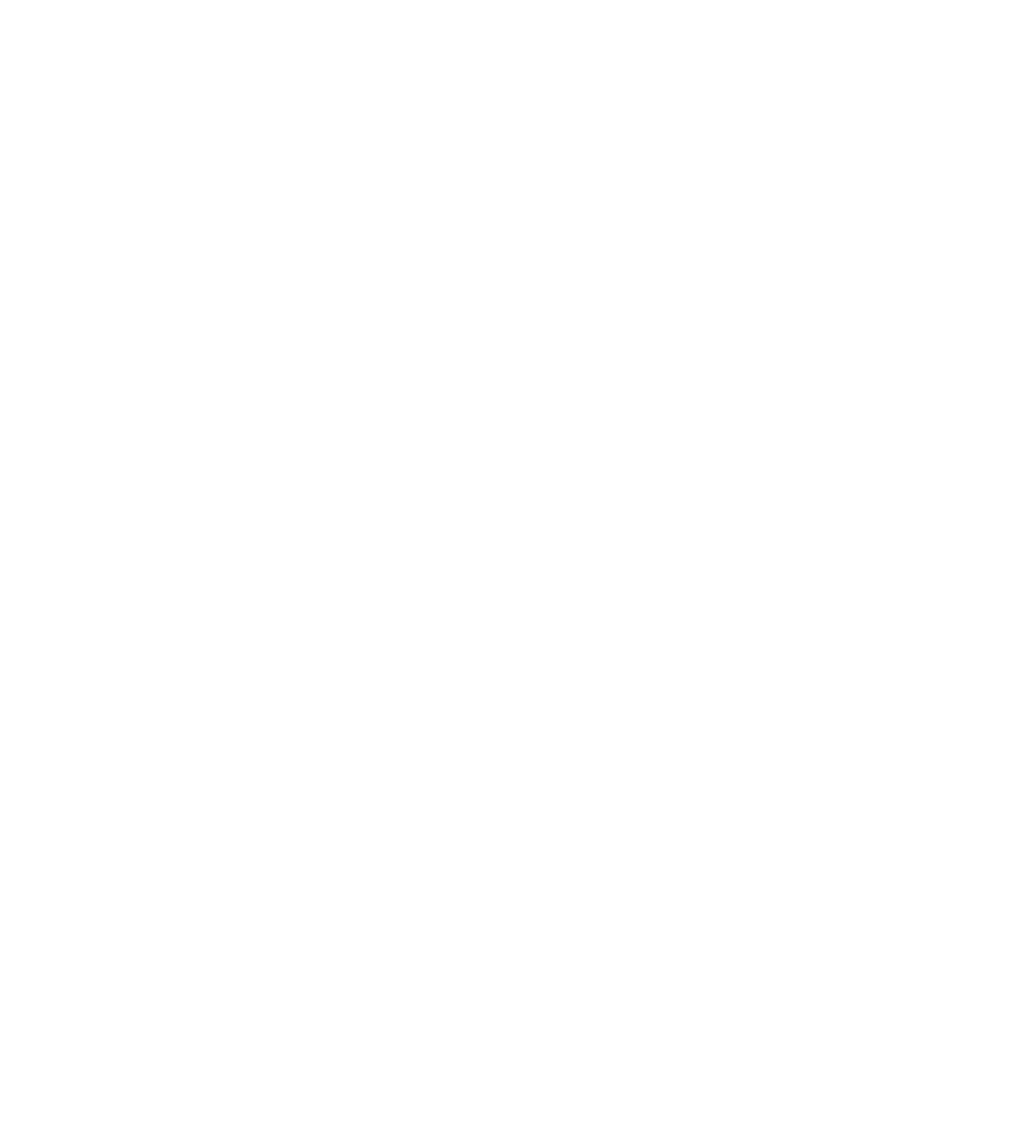
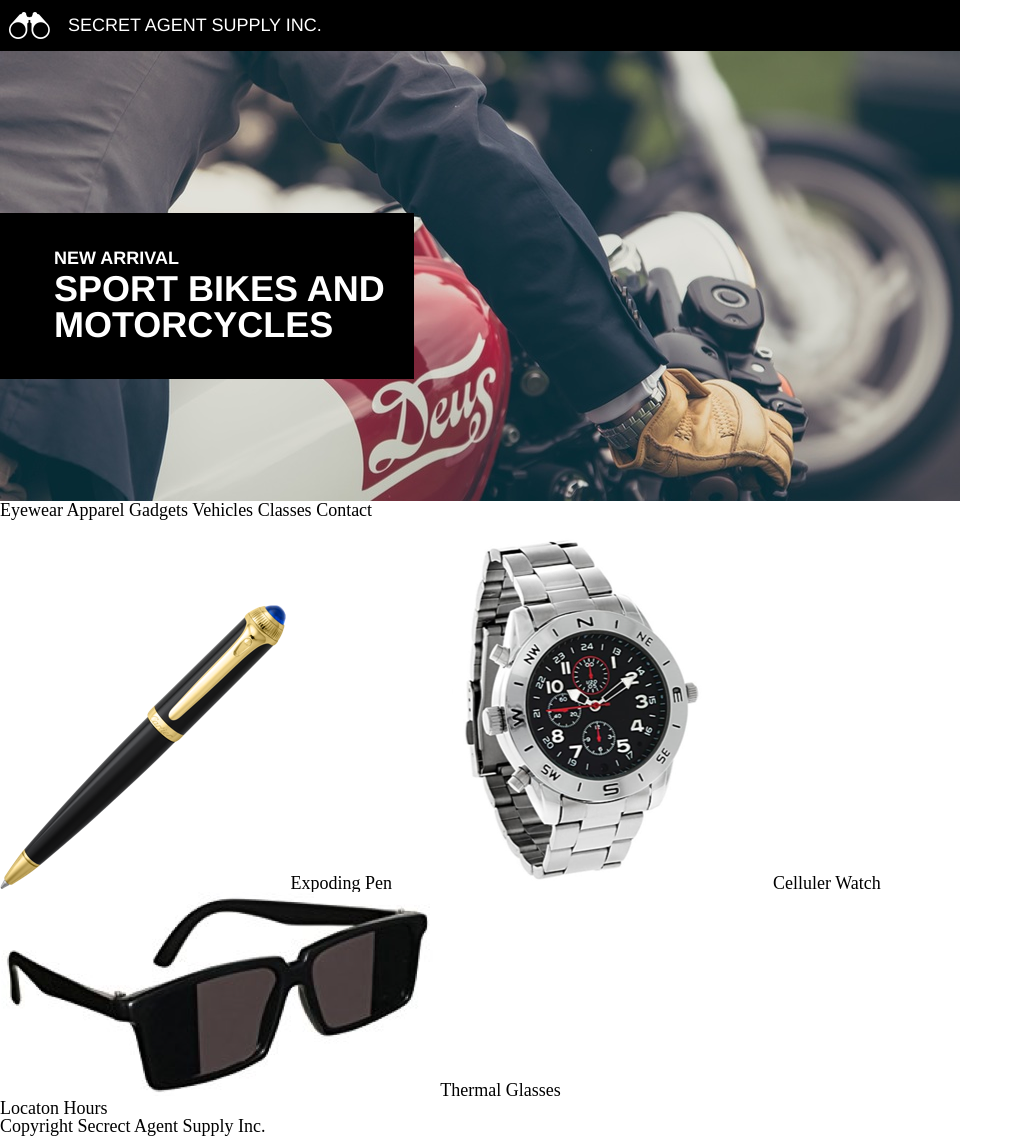
Before and after one commit to SeamusJM/secretAgentSupply, a plain HTML site: page index.html in a window 1280 px wide. Shown: the whole page, without its empty margins (0-1023 px from the left). Before the commit the page ends 800 px from the top, so only its background shows below. Drawn offline with Linux system fonts and the light colour scheme; files that its build step writes are made by us from their sources.

Commit message:
logo and banner done

```diff
--- a/index.html
+++ b/index.html
@@ -2,10 +2,48 @@
 <html>
   <head>
     <title>SecretAgentSupply</title>
-    <link rel="stylesheet" href="./resourses/css/reset.css" type="text/css" />
-    <link rel="stylesheet" href="./resourses/css/style.css" type="text/css" />
+    <link rel="stylesheet" href="./resources/css/reset.css" type="text/css" />
+    <link rel="stylesheet" href="./resources/css/style.css" type="text/css" />
   </head>
   <body>
-
+    <header>
+      <div id="logo">
+        <img src="resources\images\logo.png"/>
+        <p>SECRET AGENT SUPPLY INC.</p>
+      </div>
+      <div id="newArrival">
+          <div id="banner">
+            <h3>NEW ARRIVAL</h3>
+            <h1>SPORT BIKES AND MOTORCYCLES</h1>
+          </div>
+      </div>
+      <div id="nav1">
+        <nav>
+          <span>Eyewear</span>
+          <span>Apparel</span>
+          <span>Gadgets</span>
+          <span>Vehicles</span>
+          <span>Classes</span>
+          <span>Contact</span>
+        </nav>
+      </div>
+    </header>
+    <section>
+      <div id="gadgets">
+        <img src="resources\images\pen.png"/>
+        <span>Expoding Pen</span>
+        <img src="resources\images\watch.png"/>
+        <span>Celluler Watch</span>
+        <img src="resources\images\glasses.png"/>
+        <span>Thermal Glasses</span>
+      </div>
+      <div id="info">
+        <span>Locaton</span>
+        <span>Hours</span>
+      </div>
+    </section>
+    <footer>
+      <p>Copyright Secrect Agent Supply Inc.</p>
+    </footer>
   </body>
 </html>
--- a/resources/css/style.css
+++ b/resources/css/style.css
@@ -0,0 +1,50 @@
+html {
+  font-size: 18px;
+}
+
+body {
+  display: block;
+  width: 960px;
+}
+#logo {
+  display: flex;
+  font-family: Helvetica;
+  font-size: 1rem;
+  background-color: black;
+  color: white;
+  align-items: center;
+  padding:  0.66rem 0;
+}
+
+#logo img {
+  height: 1.5rem;
+  margin-left: 0.5rem;
+  margin-right: 1rem;
+}
+
+#newArrival {
+  background-image: url(../../resources/images/moto.jpeg);
+  height: 25rem;
+}
+
+#banner {
+  background-color: black;
+  color: white;
+  font-family: Helvetica;
+  font-weight: bold;
+  width: 20rem;
+  padding-left: 3rem;
+  position: relative;
+  top: 9rem;
+}
+
+#banner h3 {
+  font-size: 1rem;
+  padding-top: 2rem;
+  padding-bottom: .25rem;
+}
+
+#banner h1 {
+  font-size: 2rem;
+  padding-bottom: 2rem;
+}
```
Also changed, not shown: resources/design/redline.jpg (added), resources/images/glasses.png (added), resources/images/logo.png (added), resources/images/moto.jpeg (added), resources/images/pen.png (added), resources/images/watch.png (added).
